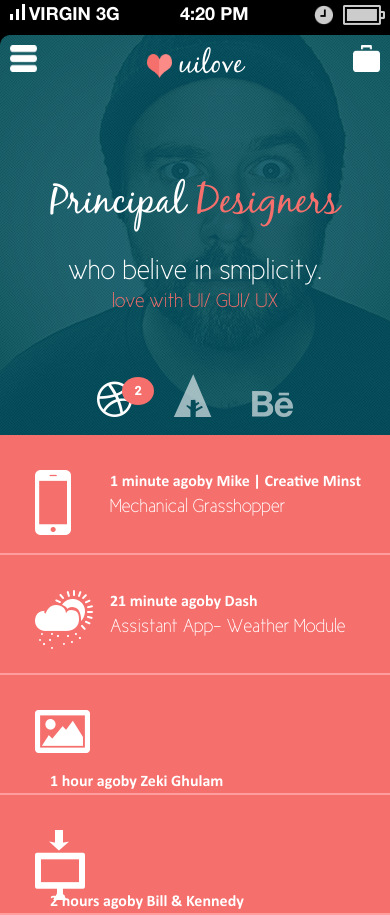
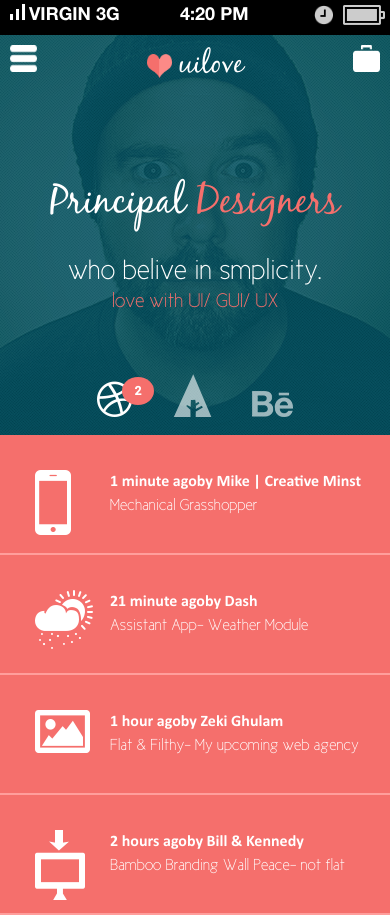
Before and after one commit to gajfska/social-app, an Angular app: page / in a window 390 px wide. Built offline with nearby package versions, Linux system fonts and the light colour scheme.

Commit message:
changes in responsiveness

```diff
--- a/src/app/main-screen/main-screen.component.css
+++ b/src/app/main-screen/main-screen.component.css
@@ -7,6 +7,7 @@
     background-image: url("../../assets/images/screen1_header_profile_bg.png");
     background-repeat: no-repeat;
     background-size: cover;
+    background-position: center
 }
 
 #header-elements {
@@ -155,3 +156,23 @@
     opacity: 0.5;
     outline: none
 }
+
+
+
+@media (max-width: 420px) {
+    .description-menu .description-desc p {
+        font-size: 16px;
+    }
+}
+
+
+@media (max-width: 380px) {
+    .description-menu .description-desc p {
+        font-size: 12px;
+    }
+
+
+    .description-menu .description-menu-inner {
+        font-size: 14px;
+    }
+}
--- a/src/app/menu-screen/menu-screen.component.css
+++ b/src/app/menu-screen/menu-screen.component.css
@@ -1,6 +1,6 @@
 .custom-menu {
     background-color: #252931;
-    width: 400px;
+    width: 390px;
     height: 1000px;
 }
 
@@ -91,6 +91,7 @@
 .item-counter {
     display: flex;
     align-items: center;
+    padding: 0px 20px;
 }
 
 .counter {
@@ -140,3 +141,10 @@
     outline: none;
     opacity: 0.5;
 }
+
+
+@media (max-width: 380px) {
+    .custom-menu {
+        width: 350px;
+    }
+}
```
